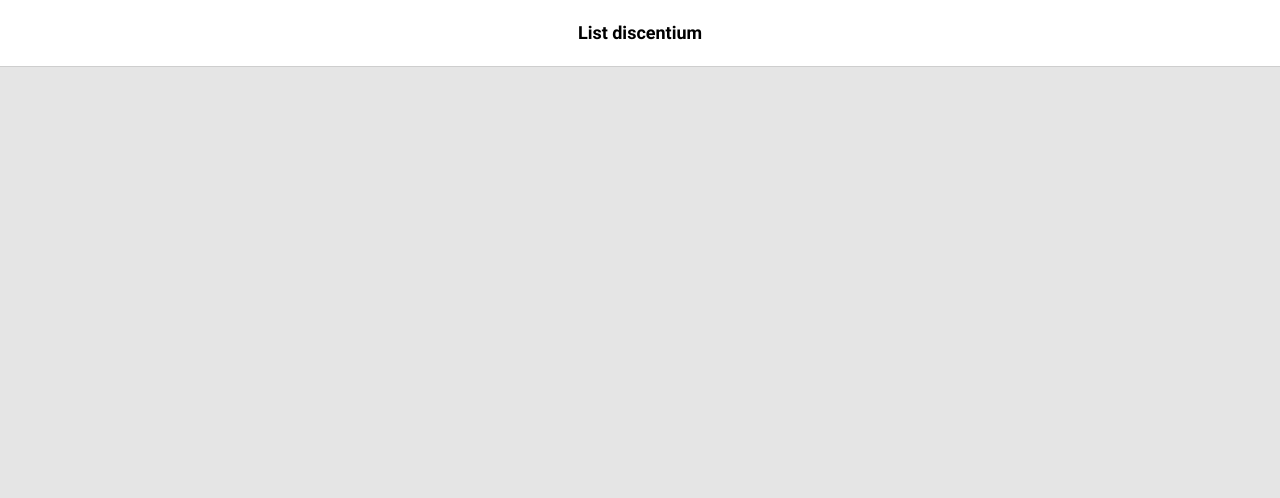
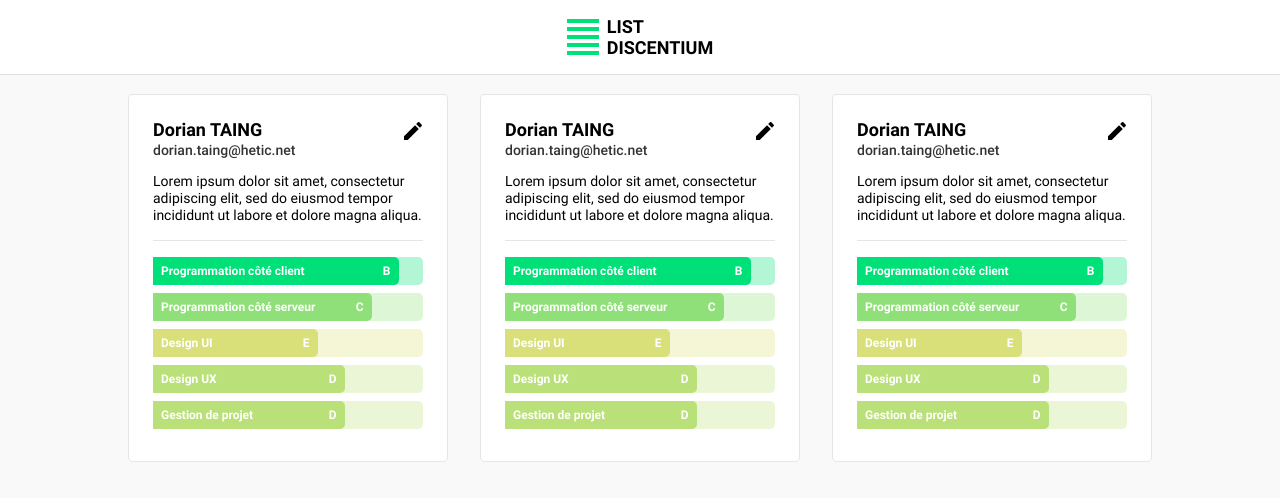
Before and after one commit to doriantaing/react-challenge-191026, a React (Create React App) app: page / in a window 1280 px wide. Shown: the top 498 px of the page. Built offline with nearby package versions, Linux system fonts and the light colour scheme.

Commit message:
add students card UI

```diff
--- a/src/App.js
+++ b/src/App.js
@@ -1,10 +1,16 @@
 import React from 'react';
 import Header from "./components/Header";
+import StudentCard from "./components/StudentCard";
 
 function App() {
   return (
     <div className="App">
       <Header/>
+      <section className="students">
+        <StudentCard/>
+        <StudentCard/>
+        <StudentCard/>
+      </section>
     </div>
   );
 }
--- /dev/null
+++ b/src/components/Grade.js
@@ -0,0 +1,14 @@
+import React from 'react';
+
+const Grade = ({subject, rating}) => {
+  return(
+    <div className={`grade ${rating}-color`}>
+      <div className="grade-content">
+        <h2>{subject}</h2>
+        <p>{rating}</p>
+      </div>
+    </div>
+  )
+};
+
+export default Grade;
--- a/src/components/Header.js
+++ b/src/components/Header.js
@@ -3,7 +3,18 @@ import React from 'react';
 const Header = () => {
   return(
     <header className="header">
-      <h1>List discentium</h1>
+      <div className="header-container">
+        <div className="header-icon">
+          <span className="header-icon_bar"/>
+          <span className="header-icon_bar"/>
+          <span className="header-icon_bar"/>
+          <span className="header-icon_bar"/>
+          <span className="header-icon_bar"/>
+        </div>
+        <div className="header-title">
+          <h1>List <br/> discentium</h1>
+        </div>
+      </div>
     </header>
   )
 };
--- /dev/null
+++ b/src/components/StudentCard.js
@@ -0,0 +1,28 @@
+import React from 'react';
+import { ReactComponent as EditIcon } from '../assets/img/Edit.svg';
+import Grade from "./Grade";
+
+const StudentCard = () => {
+  return(
+    <article className="student-card">
+      <div className="student-card_top">
+        <div className="student-card_info">
+          <h2 className="student-card_name">Dorian <span className="text-uppercase">Taing</span></h2>
+          <a href="mailto:" className="student-card_email">dorian.taing@hetic.net</a>
+        </div>
+        <EditIcon className="student-card_edit"/>
+      </div>
+      <div className="student-card_desc">
+        <p>Lorem ipsum dolor sit amet, consectetur adipiscing elit, sed do eiusmod tempor incididunt ut labore et dolore magna aliqua.</p>
+      </div>
+      <div className="separator"/>
+      <Grade subject="Programmation côté client" rating="B"/>
+      <Grade subject="Programmation côté serveur" rating="C"/>
+      <Grade subject="Design UI" rating="E"/>
+      <Grade subject="Design UX" rating="D"/>
+      <Grade subject="Gestion de projet" rating="D"/>
+    </article>
+  )
+};
+
+export default StudentCard;
--- a/src/styles/common/_colors.scss
+++ b/src/styles/common/_colors.scss
@@ -1,3 +1,8 @@
 $white: #FFFFFF;
-$darkWhite: #E5E5E5;
+$darkWhite: #F9F9F9;
 $black: #000000;
+$green: #00E079;
+$lightGreen: #90E079;
+$lighterGreen: #BAE079;
+$greenYellow: #DAE079;
+$yellow: #EBE079;
--- a/src/styles/common/_fonts.scss
+++ b/src/styles/common/_fonts.scss
@@ -3,6 +3,13 @@
   font-style: normal;
   font-weight: normal;
   src: url("../../assets/fonts/Roboto/Regular/Roboto-Regular.ttf") format("truetype");
+}
+
+@font-face {
+  font-family: "Roboto-Medium";
+  font-style: normal;
+  font-weight: 500;
+  src: url("../../assets/fonts/Roboto/Medium/Roboto-Medium.ttf") format("truetype");
 }
 
 @font-face {
@@ -13,4 +20,5 @@
 }
 
 $font-roboto-regular: "Roboto-Regular", "Open Sans", sans-serif;
+$font-roboto-medium: "Roboto-Medium", "Open Sans", sans-serif;
 $font-roboto-bold: "Roboto-Bold", "Open Sans", sans-serif;
--- a/src/styles/common/_generals.scss
+++ b/src/styles/common/_generals.scss
@@ -2,3 +2,15 @@ body {
   background: $darkWhite;
   font-family: $font-roboto-regular;
 }
+
+.text-uppercase {
+  text-transform: uppercase;
+}
+
+.separator {
+  width: 100%;
+  height: 1px;
+  margin: 1rem 0;
+  display: block;
+  background: rgba($black, 0.1);
+}
--- /dev/null
+++ b/src/styles/components/_grade.scss
@@ -0,0 +1,58 @@
+.grade {
+  color: $white;
+  font-size: 12px;
+  font-family: $font-roboto-bold;
+  border-top-right-radius: 5px;
+  border-bottom-right-radius: 5px;
+  margin-bottom: .5rem;
+  &.A-color {
+    background: rgba($green, .3);
+    .grade-content {
+      width: auto;
+      background: $green;
+    }
+  }
+  &.B-color {
+    background: rgba($green, .3);
+    .grade-content {
+      width: 85%;
+      background: $green;
+    }
+  }
+  &.C-color {
+    background: rgba($lightGreen, .3);
+    .grade-content {
+      width: 75%;
+      background: $lightGreen;
+    }
+  }
+  &.D-color {
+    background: rgba($lighterGreen, .3);
+    .grade-content {
+      width: 65%;
+      background: $lighterGreen;
+    }
+  }
+  &.E-color {
+    background: rgba($greenYellow, .3);
+    .grade-content {
+      width: 55%;
+      background: $greenYellow;
+    }
+  }
+  &.F-color {
+    background: rgba($yellow, .3);
+    .grade-content {
+      width: 45%;
+      background: $yellow;
+    }
+  }
+  &-content {
+    padding: .5rem;
+    display: flex;
+    align-items: center;
+    justify-content: space-between;
+    border-top-right-radius: 5px;
+    border-bottom-right-radius: 5px;
+  }
+}
--- a/src/styles/components/_header.scss
+++ b/src/styles/components/_header.scss
@@ -1,8 +1,30 @@
 .header {
   background: $white;
-  text-align: center;
-  padding: 24px 0;
+  padding: 1rem 0;
   font-family: $font-roboto-bold;
-  font-size: 18px;
   box-shadow: 0 1px 0 rgba($black, 0.1);
+  &-container {
+    display: flex;
+    justify-content: center;
+    align-items: center;
+    max-width: calc(100% - 16rem);
+    margin: 0 auto;
+  }
+  &-title {
+    font-size: 18px;
+    line-height: 21px;
+    margin-left: .5rem;
+    text-transform: uppercase;
+  }
+  &-icon {
+    &_bar {
+      width: 32px;
+      height: 4px;
+      background: $green;
+      display: block;
+      &:not(:last-child){
+        margin-bottom: 4px;
+      }
+    }
+  }
 }
--- /dev/null
+++ b/src/styles/components/_students.scss
@@ -0,0 +1,42 @@
+.students {
+  display: grid;
+  grid-template-columns: repeat(3, 1fr);
+  grid-gap: 32px;
+  max-width: calc(100% - 16rem);
+  margin: 20px auto 0;
+  .student-card {
+    border: 1px solid rgba($black, .1);
+    border-radius: 5px;
+    background: $white;
+    padding: 26px 24px 24px;
+    &_top {
+      display: flex;
+      align-items: flex-start;
+      justify-content: space-between;
+    }
+    &_info {
+      display: flex;
+      align-items: flex-start;
+      flex-direction: column;
+    }
+    &_name {
+      font-family: $font-roboto-bold;
+      font-size: 18px;
+    }
+    &_email {
+      font-size: 14px;
+      color: rgba($black, .8);
+      text-decoration: none;
+      font-family: $font-roboto-medium;
+      margin-top: 4px;
+    }
+    &_edit {
+      cursor: pointer;
+    }
+    &_desc {
+      margin-top: 1rem;
+      font-size: 14px;
+      line-height: 17px;
+    }
+  }
+}
--- a/src/styles/styles.scss
+++ b/src/styles/styles.scss
@@ -7,5 +7,7 @@
 // COMPONENTS
 @import "./components/header";
 @import "./components/footer";
+@import "./components/students";
+@import "./components/grade";
 
 // VIEWS
```
Also changed, not shown: src/assets/img/Edit.svg (added), src/assets/img/Plus.svg (added).
